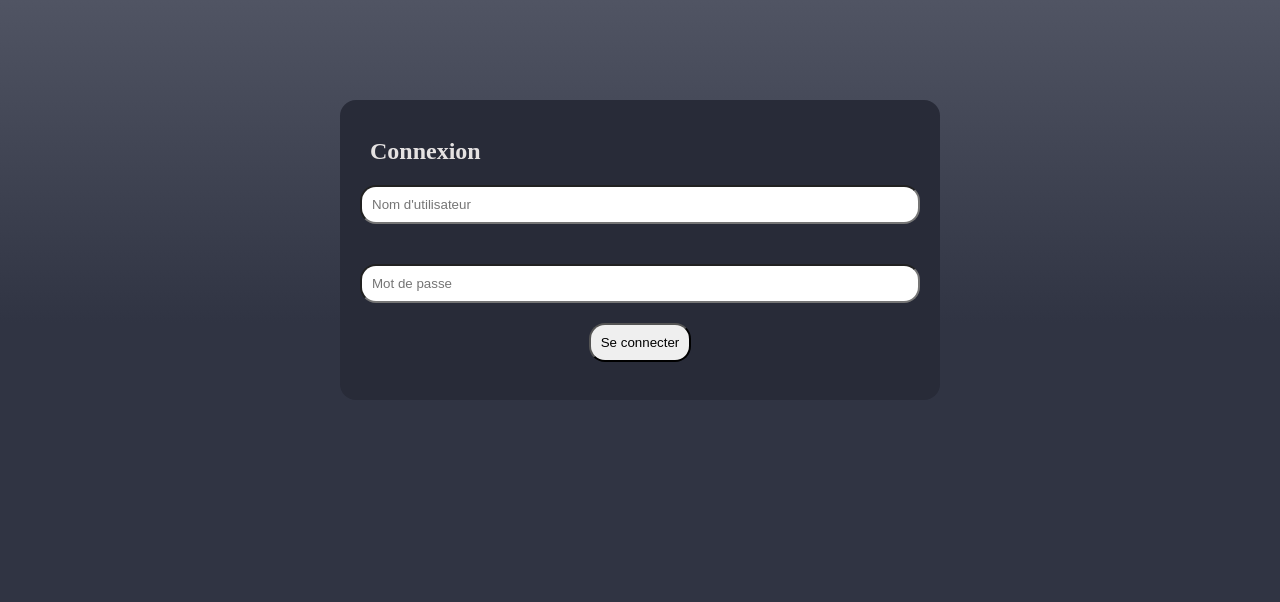
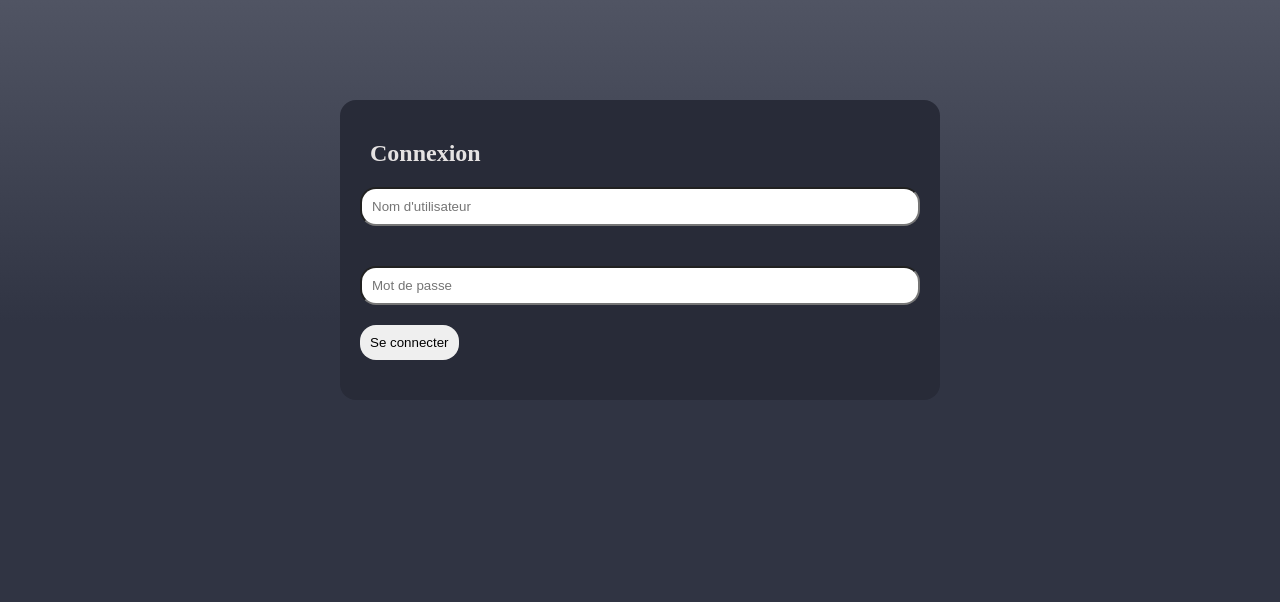
Before and after one commit to TfAplo/Bookollection, a PHP site: page /login.html in a window 1280 px wide. Shown: the part 77-679 px from the top of the page. Run offline with PHP 8.4, Linux system fonts and the light colour scheme.

Commit message:
css form

```diff
--- a/style.css
+++ b/style.css
@@ -57,14 +57,18 @@ input{
   border-radius: 1rem;
 }
 
-input[type=text]{
+#bouton-connecter{
+  cursor: pointer;
+  display: block;
+  margin: auto;
+  margin-left: 20px;
+  transition: 0.5s;
+  border: none;
 }
 
-#bouton-connecter{
-  display: block;
-  margin: 0 auto;
+#bouton-connecter:hover{
+  background-color: rgb(191, 191, 191);
 }
-
 /* ############################################ FOOTER  ############################################*/
 
 footer{
```
